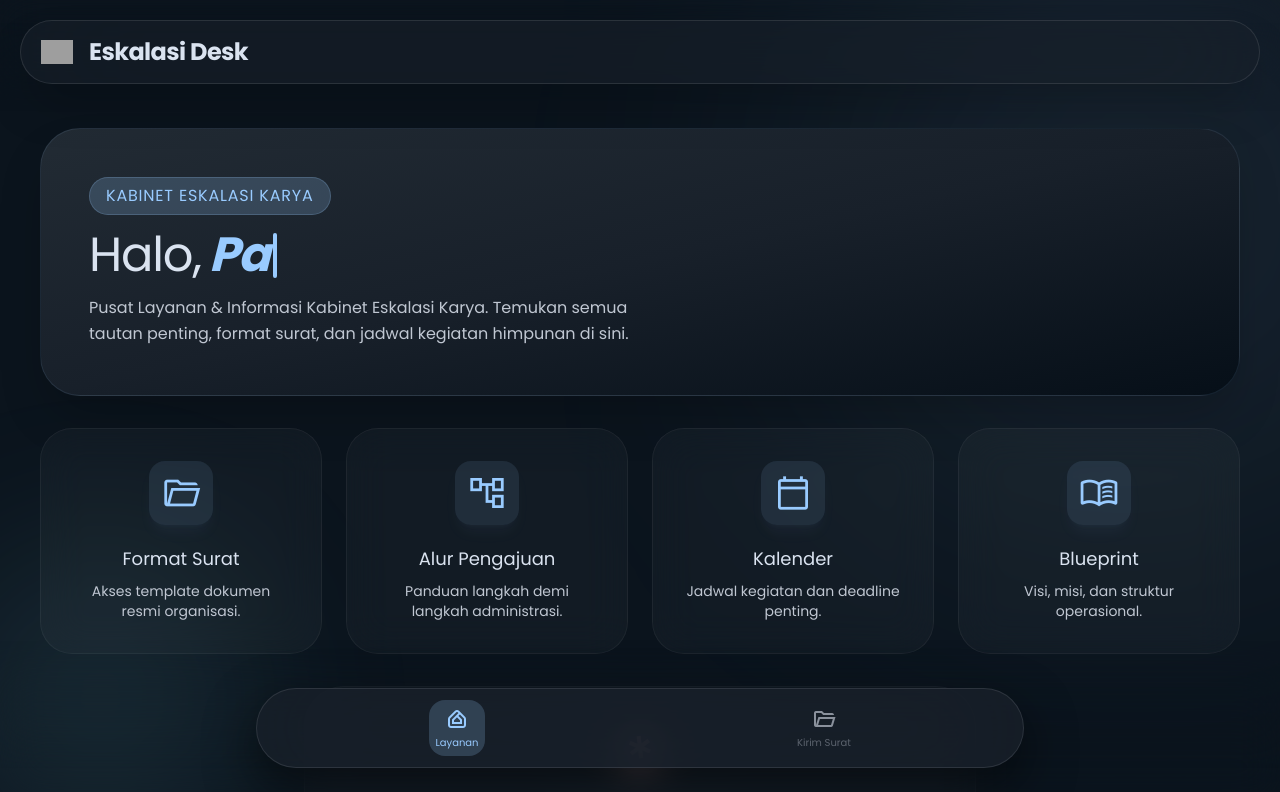
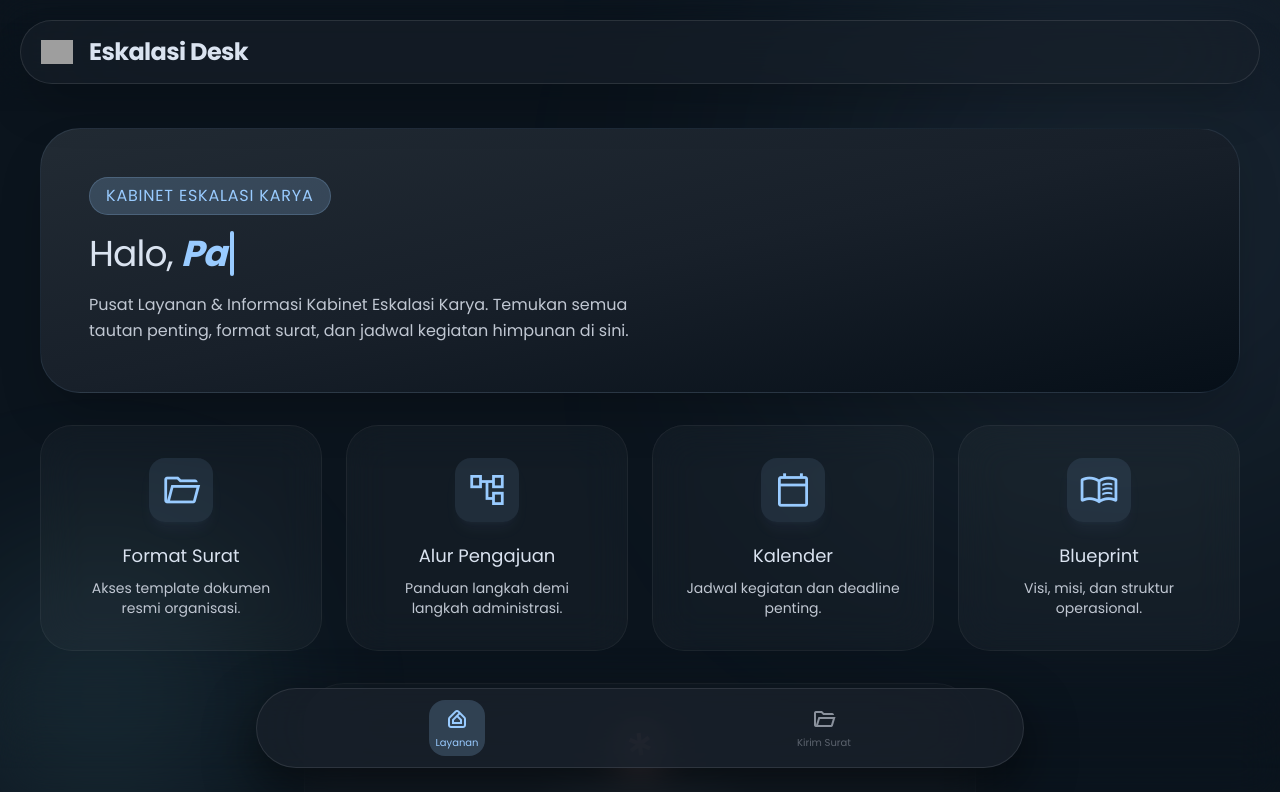
Before and after one commit to AndriPr/Eskalasi-Karya-Desk, a React (Vite) app: page / in a window 1280 px wide. Shown: the top 792 px of the page. Built offline with nearby package versions, Linux system fonts and the light colour scheme; grey boxes are pictures that could not be loaded.

Commit message:
Refine scroll animation and typography size

```diff
--- a/src/App.jsx
+++ b/src/App.jsx
@@ -132,15 +132,8 @@ function App() {
     const [isCalendarModalOpen, setIsCalendarModalOpen] = useState(false);
 
     const { scrollY } = useScroll();
-    const backgroundParallax = useTransform(scrollY, [0, 1000], [0, 300]);
-    const heroParallax = useTransform(scrollY, [0, 500], [0, 80]);
-
-    // Card Parallax (different speeds)
-    const card1Y = useTransform(scrollY, [0, 800], [0, 40]);
-    const card2Y = useTransform(scrollY, [0, 800], [0, 80]);
-    const card3Y = useTransform(scrollY, [0, 800], [0, 30]);
-    const card4Y = useTransform(scrollY, [0, 800], [0, 100]);
-    const secondaryY = useTransform(scrollY, [0, 1000], [0, 120]);
+    const heroOpacity = useTransform(scrollY, [0, 300], [1, 0]);
+    const heroScale = useTransform(scrollY, [0, 300], [1, 0.95]);
 
     return (
         <div className="font-body-lg text-on-surface overflow-x-hidden pb-32 min-h-screen relative">
@@ -151,10 +144,7 @@ function App() {
             <div className="fixed bottom-0 left-0 right-0 h-40 z-30 pointer-events-none backdrop-blur-[20px]" style={{ maskImage: 'linear-gradient(to top, black 20%, transparent 100%)', WebkitMaskImage: 'linear-gradient(to top, black 20%, transparent 100%)' }}></div>
 
             {/* Fluid Background Layer */}
-            <motion.div
-                style={{ y: backgroundParallax }}
-                className="fixed inset-0 z-0 pointer-events-none overflow-hidden"
-            >
+            <div className="fixed inset-0 z-0 pointer-events-none overflow-hidden">
                 <motion.div
                     animate={{
                         x: [0, 100, -50, 0],
@@ -173,7 +163,7 @@ function App() {
                     transition={{ duration: 18, repeat: Infinity, repeatType: "reverse", ease: "easeInOut" }}
                     className="absolute bottom-0 left-0 w-[400px] h-[400px] bg-secondary/10 blur-[100px] rounded-full translate-y-1/2 -translate-x-1/2"
                 />
-            </motion.div>
+            </div>
 
             {/* Top AppBar */}
             <motion.header
@@ -200,12 +190,12 @@ function App() {
                 {/* Hero Section */}
                 <motion.section
                     variants={itemVariants}
-                    style={{ y: heroParallax }}
-                    className="relative overflow-hidden rounded-[2.5rem] p-8 md:p-12 bg-gradient-to-br from-surface-container-high via-surface-container to-surface-container-lowest min-h-[260px] flex flex-col justify-center border border-primary/10 shadow-2xl"
+                    style={{ opacity: heroOpacity, scale: heroScale }}
+                    className="relative overflow-hidden rounded-[2.5rem] p-8 md:p-12 bg-gradient-to-br from-surface-container-high via-surface-container to-surface-container-lowest min-h-[260px] flex flex-col justify-center border border-primary/10 shadow-2xl origin-top"
                 >
                     <div className="relative z-10 space-y-4">
                         <span className="inline-block px-4 py-1.5 rounded-full bg-primary/20 text-primary font-label-sm uppercase tracking-wider border border-primary/20">KABINET ESKALASI KARYA</span>
-                        <h2 className="font-display-lg text-4xl md:text-5xl text-on-surface tracking-tight leading-tight flex flex-wrap items-center gap-x-2">Halo, <TypewriterText text="Para Karya!" /></h2>
+                        <h2 className="font-display-lg text-3xl md:text-4xl text-on-surface tracking-tight leading-tight flex flex-wrap items-center gap-x-2">Halo, <TypewriterText text="Para Karya!" /></h2>
                         <p className="text-on-surface-variant font-body-lg max-w-xl leading-relaxed">Pusat Layanan & Informasi Kabinet Eskalasi Karya. Temukan semua tautan penting, format surat, dan jadwal kegiatan himpunan di sini.</p>
                     </div>
                 </motion.section>
@@ -216,7 +206,6 @@ function App() {
                     className="grid grid-cols-1 md:grid-cols-2 lg:grid-cols-4 gap-6"
                 >
                     <GlassCard
-                        style={{ y: card1Y }}
                         href="#"
                         icon="folder_open"
                         title="Format Surat"
@@ -224,14 +213,12 @@ function App() {
                         onClick={() => setIsModalOpen(true)}
                     />
                     <GlassCard
-                        style={{ y: card2Y }}
                         href="https://drive.google.com/file/d/1agGRtc_KfY65_7gw2im5MPhkAgsk8ydw/view?usp=sharing"
                         icon="account_tree"
                         title="Alur Pengajuan"
                         description="Panduan langkah demi langkah administrasi."
                     />
                     <GlassCard
-                        style={{ y: card3Y }}
                         href="#"
                         icon="calendar_today"
                         title="Kalender"
@@ -239,7 +226,6 @@ function App() {
                         onClick={() => setIsCalendarModalOpen(true)}
                     />
                     <GlassCard
-                        style={{ y: card4Y }}
                         href="https://drive.google.com/file/d/1JN__a8Vody2GARejUwdY0wwkBYiHieoH/view?usp=sharing"
                         icon="menu_book"
                         title="Blueprint"
@@ -248,7 +234,7 @@ function App() {
                 </motion.section>
 
                 {/* Secondary Info */}
-                <motion.section variants={itemVariants} style={{ y: secondaryY }} className="max-w-2xl mx-auto w-full pb-8">
+                <motion.section variants={itemVariants} className="max-w-2xl mx-auto w-full pb-8">
                     <div
                         className="glass-card rounded-[2.5rem] p-8 flex flex-col justify-center items-center text-center space-y-4 border-error/10 relative z-10"
                         onMouseMove={(e) => {
```
